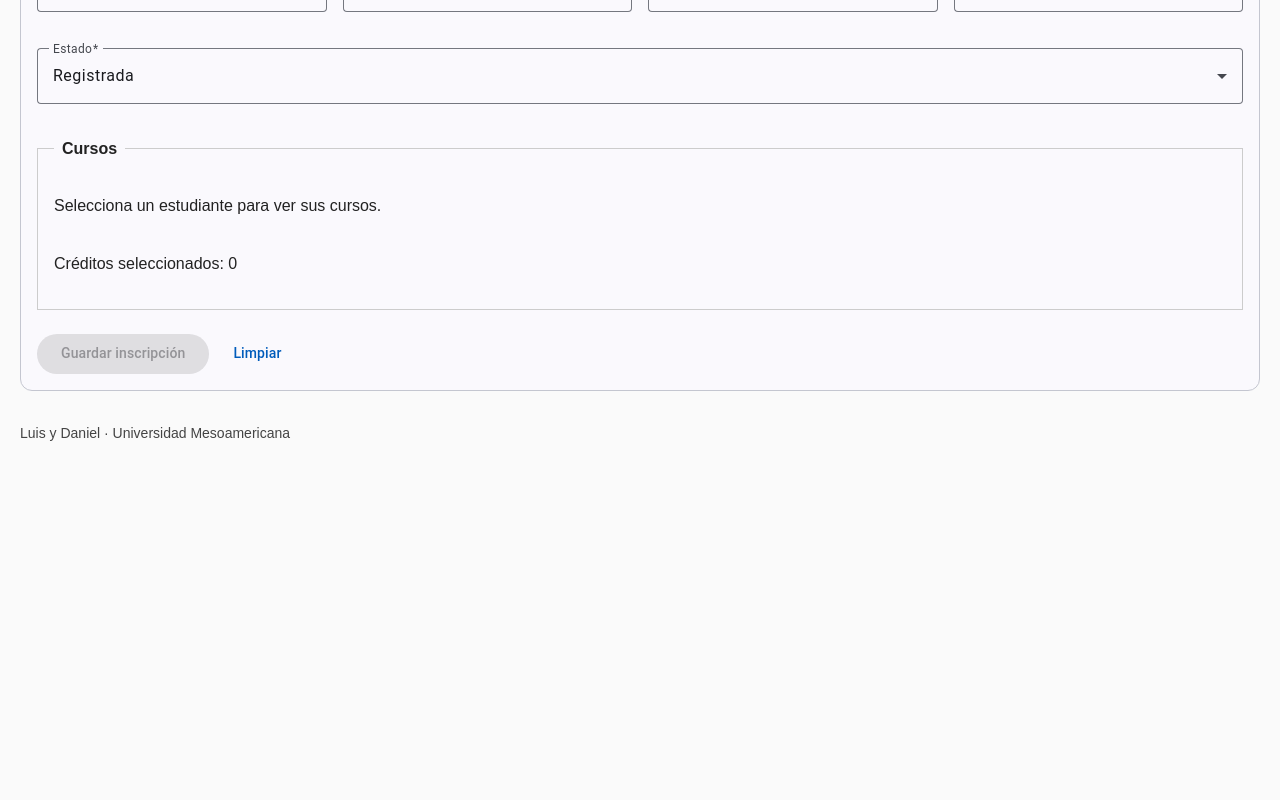
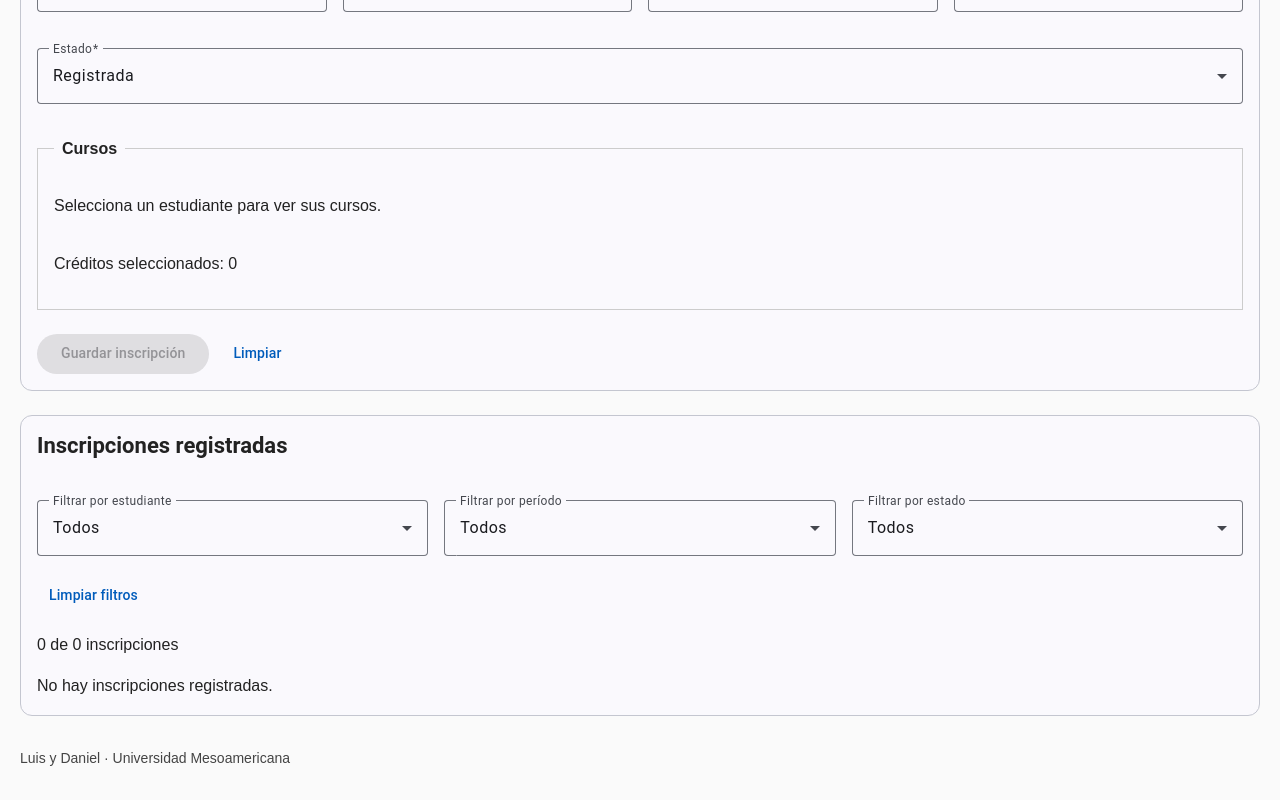
Before and after one commit to Luissss012/angular_proyecto_final_luis_daniel, an Angular app: page /inscripciones in a window 1280 px wide. Shown: the part 423-1223 px from the top of the page. Before the commit the page ends 898 px from the top, so only its background shows below. Built offline with nearby package versions, Linux system fonts and the light colour scheme.

Commit message:
feat: listar y consultar inscripciones

```diff
--- a/src/app/pages/inscripciones/inscripciones.css
+++ b/src/app/pages/inscripciones/inscripciones.css
@@ -55,3 +55,39 @@ legend {
   background-color: #e8f5e9;
   color: #1b5e20;
 }
+
+.listado {
+  margin-top: 24px;
+}
+
+h2 {
+  margin: 0;
+  font-size: 22px;
+}
+
+.contenedor-tabla {
+  overflow-x: auto;
+}
+
+table {
+  width: 100%;
+}
+
+caption {
+  padding: 12px;
+  text-align: left;
+  font-weight: bold;
+}
+
+th, td {
+  padding: 12px;
+}
+
+dt {
+  font-weight: bold;
+}
+
+dd {
+  margin: 0 0 12px;
+  overflow-wrap: anywhere;
+}
--- a/src/app/pages/inscripciones/inscripciones.html
+++ b/src/app/pages/inscripciones/inscripciones.html
@@ -85,3 +85,99 @@
     @if (mensaje) { <p class="resultado" role="status">{{ mensaje }}</p> }
   </mat-card-content>
 </mat-card>
+
+<mat-card appearance="outlined" class="listado">
+  <mat-card-header>
+    <mat-card-title><h2>Inscripciones registradas</h2></mat-card-title>
+  </mat-card-header>
+  <mat-card-content>
+    @if (errorListado) {
+      <p class="error" role="alert">{{ errorListado }}</p>
+      <button mat-button type="button" (click)="cargarInscripciones()">Reintentar listado</button>
+    } @else {
+      <div class="campos" [formGroup]="filtros">
+        <mat-form-field appearance="outline">
+          <mat-label>Filtrar por estudiante</mat-label>
+          <mat-select formControlName="estudianteId">
+            <mat-option value="">Todos</mat-option>
+            @for (estudiante of estudiantes; track estudiante.id) {
+              <mat-option [value]="estudiante.id">{{ estudiante.codigo }} · {{ estudiante.nombres }} {{ estudiante.apellidos }}</mat-option>
+            }
+          </mat-select>
+        </mat-form-field>
+        <mat-form-field appearance="outline">
+          <mat-label>Filtrar por período</mat-label>
+          <mat-select formControlName="periodoId">
+            <mat-option value="">Todos</mat-option>
+            @for (periodo of periodos; track periodo.id) { <mat-option [value]="periodo.id">{{ periodo.nombre }}</mat-option> }
+          </mat-select>
+        </mat-form-field>
+        <mat-form-field appearance="outline">
+          <mat-label>Filtrar por estado</mat-label>
+          <mat-select formControlName="estado">
+            <mat-option value="">Todos</mat-option>
+            @for (estado of estados; track estado.id) { <mat-option [value]="estado.id">{{ estado.nombre }}</mat-option> }
+          </mat-select>
+        </mat-form-field>
+      </div>
+      <button mat-button type="button" (click)="filtros.reset()">Limpiar filtros</button>
+      <p role="status">{{ inscripcionesFiltradas.length }} de {{ registrosInscripciones.length }} inscripciones</p>
+      @if (registrosInscripciones.length === 0) {
+        <p>No hay inscripciones registradas.</p>
+      } @else if (inscripcionesFiltradas.length === 0) {
+        <p>No hay inscripciones que coincidan con los filtros.</p>
+      } @else {
+        <div class="contenedor-tabla" role="region" aria-label="Listado de inscripciones" tabindex="0">
+          <table mat-table [dataSource]="inscripcionesFiltradas">
+            <caption>Inscripciones por estudiante y período académico</caption>
+            <ng-container matColumnDef="estudiante">
+              <th mat-header-cell *matHeaderCellDef>Estudiante</th>
+              <td mat-cell *matCellDef="let inscripcion">{{ nombreEstudiante(inscripcion.estudianteId) }}</td>
+            </ng-container>
+            <ng-container matColumnDef="periodo">
+              <th mat-header-cell *matHeaderCellDef>Período</th>
+              <td mat-cell *matCellDef="let inscripcion">{{ inscripcion.periodoId }}</td>
+            </ng-container>
+            <ng-container matColumnDef="cursos">
+              <th mat-header-cell *matHeaderCellDef>Cursos</th>
+              <td mat-cell *matCellDef="let inscripcion">{{ nombresCursos(inscripcion.cursoIds) }}</td>
+            </ng-container>
+            <ng-container matColumnDef="estado">
+              <th mat-header-cell *matHeaderCellDef>Estado</th>
+              <td mat-cell *matCellDef="let inscripcion">{{ inscripcion.estado }}</td>
+            </ng-container>
+            <ng-container matColumnDef="acciones">
+              <th mat-header-cell *matHeaderCellDef>Acciones</th>
+              <td mat-cell *matCellDef="let inscripcion">
+                <button mat-button type="button" (click)="verDetalle(inscripcion)">Ver detalle</button>
+              </td>
+            </ng-container>
+            <tr mat-header-row *matHeaderRowDef="columnas"></tr>
+            <tr mat-row *matRowDef="let fila; columns: columnas;"></tr>
+          </table>
+        </div>
+      }
+    }
+  </mat-card-content>
+</mat-card>
+
+@if (detalleInscripcion; as inscripcion) {
+  <mat-card appearance="outlined" class="listado">
+    <mat-card-header>
+      <mat-card-title><h2>Detalle de inscripción</h2></mat-card-title>
+    </mat-card-header>
+    <mat-card-content>
+      <dl>
+        <dt>Identificador</dt><dd>{{ inscripcion.id }}</dd>
+        <dt>Estudiante</dt><dd>{{ nombreEstudiante(inscripcion.estudianteId) }}</dd>
+        <dt>Período</dt><dd>{{ inscripcion.periodoId }}</dd>
+        <dt>Jornada</dt><dd>{{ inscripcion.jornada }}</dd>
+        <dt>Modalidad</dt><dd>{{ inscripcion.modalidad }}</dd>
+        <dt>Estado</dt><dd>{{ inscripcion.estado }}</dd>
+        <dt>Cursos</dt><dd>{{ nombresCursos(inscripcion.cursoIds) }}</dd>
+        <dt>Total de créditos</dt><dd>{{ creditosInscripcion(inscripcion) }}</dd>
+      </dl>
+      <button mat-button type="button" (click)="detalleInscripcion = null">Cerrar detalle</button>
+    </mat-card-content>
+  </mat-card>
+}
--- a/src/app/pages/inscripciones/inscripciones.ts
+++ b/src/app/pages/inscripciones/inscripciones.ts
@@ -5,6 +5,7 @@ import { MatButtonModule } from '@angular/material/button';
 import { MatCardModule } from '@angular/material/card';
 import { MatCheckboxModule } from '@angular/material/checkbox';
 import { MatFormFieldModule } from '@angular/material/form-field';
+import { MatTableModule } from '@angular/material/table';
 import { MatSelectModule } from '@angular/material/select';
 import { Curso } from '../../models/curso';
 import { Inscripcion } from '../../models/inscripcion';
@@ -18,11 +19,20 @@ import { CatalogosService } from '../../services/catalogos.service';
 @Component({
   selector: 'app-inscripciones',
   imports: [ReactiveFormsModule, RouterLink, MatButtonModule, MatCardModule,
-    MatCheckboxModule, MatFormFieldModule, MatSelectModule],
+    MatCheckboxModule, MatFormFieldModule, MatSelectModule, MatTableModule],
   templateUrl: './inscripciones.html',
   styleUrl: './inscripciones.css',
 })
 export class Inscripciones implements OnInit {
+  registrosInscripciones: Inscripcion[] = [];
+  detalleInscripcion: Inscripcion | null = null;
+  errorListado = '';
+  columnas = ['estudiante', 'periodo', 'cursos', 'estado', 'acciones'];
+  filtros = new FormGroup({
+    estudianteId: new FormControl('', { nonNullable: true }),
+    periodoId: new FormControl('', { nonNullable: true }),
+    estado: new FormControl('', { nonNullable: true }),
+  });
   estudiantes: Estudiante[] = [];
   cursos: Curso[] = [];
   carreras: OpcionCatalogo[] = [];
@@ -51,6 +61,7 @@ export class Inscripciones implements OnInit {
   ngOnInit(): void {
     this.cargarEstudiantes();
     this.cargarCatalogos();
+    this.cargarInscripciones();
   }
 
   cargarEstudiantes(): void {
@@ -88,6 +99,51 @@ export class Inscripciones implements OnInit {
       next: datos => this.estados = datos,
       error: () => this.erroresCatalogos.push('No se pudieron cargar los estados.'),
     });
+  }
+
+  cargarInscripciones(): void {
+    this.errorListado = '';
+    try {
+      this.registrosInscripciones = this.almacenamiento.obtenerInscripciones();
+    } catch (error) {
+      this.errorListado = error instanceof Error ? error.message : 'No se pudo cargar el listado de inscripciones.';
+    }
+  }
+
+  get inscripcionesFiltradas(): Inscripcion[] {
+    const filtros = this.filtros.getRawValue();
+    // Los filtros se combinan; una opción vacía significa todas las opciones.
+    return this.registrosInscripciones.filter(inscripcion =>
+      (!filtros.estudianteId || inscripcion.estudianteId === filtros.estudianteId) &&
+      (!filtros.periodoId || inscripcion.periodoId === filtros.periodoId) &&
+      (!filtros.estado || inscripcion.estado === filtros.estado));
+  }
+
+  nombreEstudiante(id: string): string {
+    const estudiante = this.estudiantes.find(registro => registro.id === id);
+    return estudiante ? estudiante.codigo + ' · ' + estudiante.nombres + ' ' + estudiante.apellidos : id;
+  }
+
+  nombresCursos(ids: string[]): string {
+    // Resolver los nombres desde el catálogo sin copiarlos dentro de la inscripción.
+    return ids.map(id => this.cursos.find(curso => curso.id === id)?.nombre ?? id).join(', ');
+  }
+
+  creditosInscripcion(inscripcion: Inscripcion): number {
+    return inscripcion.cursoIds.reduce((total, id) =>
+      total + (this.cursos.find(curso => curso.id === id)?.creditos ?? 0), 0);
+  }
+
+  verDetalle(inscripcion: Inscripcion): void {
+    this.errorListado = '';
+    try {
+      const actual = this.almacenamiento.obtenerInscripciones().find(registro => registro.id === inscripcion.id);
+      if (!actual) throw new Error('La inscripción ya no existe. Actualiza el listado.');
+      this.detalleInscripcion = actual;
+    } catch (error) {
+      this.detalleInscripcion = null;
+      this.errorListado = error instanceof Error ? error.message : 'No se pudo consultar la inscripción.';
+    }
   }
 
   get estudianteSeleccionado(): Estudiante | undefined {
@@ -172,6 +228,8 @@ export class Inscripciones implements OnInit {
       });
       // Conservar el formulario si hay un error; limpiarlo solo después del guardado.
       this.limpiarFormulario();
+      this.detalleInscripcion = null;
+      this.cargarInscripciones();
       this.mensaje = 'Inscripción registrada correctamente.';
     } catch (error) {
       this.errorSeleccion = error instanceof Error ? error.message : 'No se pudo guardar la inscripción.';
```
